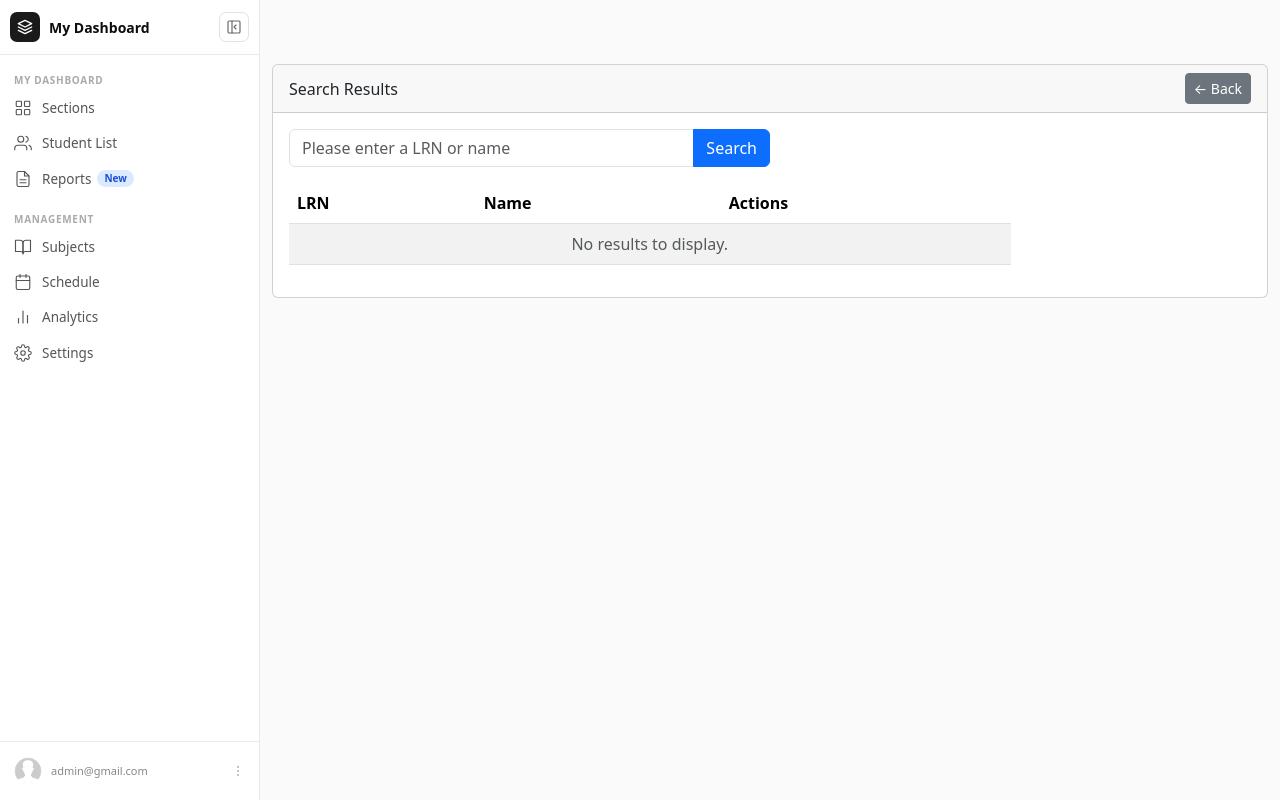
After one commit to backendbyMel/edually, a Django app: page /section/detail/1/search/ in a window 1280 px wide. The commit adds this page. Run offline with Django 5.2, Linux system fonts and the light colour scheme; a user stored in the database is signed in; data comes from the database, SQL or seed files in the repository; both versions use the stored data as it was after the commit; some libraries are stand-ins or nearby versions.

Commit message:
feat: enrollment feature

```diff
--- a/eduAlly/urls.py
+++ b/eduAlly/urls.py
@@ -32,6 +32,7 @@ urlpatterns = [
     path('section/', include('sections.urls')),
     path('student/', include('students.urls')),
 
+
 ]
 
 if settings.DEBUG:
--- /dev/null
+++ b/enrollment/templates/enrollment/search_results.html
@@ -0,0 +1,59 @@
+{% extends 'users/base.html' %}
+{% block content %}
+
+<div class="card mt-3">
+  <div class="card-header d-flex justify-content-between align-items-center">
+    <span>Search Results</span>
+    <a href="javascript:history.back()" class="btn btn-secondary btn-sm">← Back</a>
+  </div>
+
+  <div class="card-body">
+    <!-- Search bar so they can search again without going back -->
+    <form action="{% url 'search-student' section.pk %}" method="GET">
+      <div class="input-group mb-3 w-50">
+        <input type="search" class="form-control" placeholder="Please enter a LRN or name"
+               name="student_name" value="{{ query }}">
+        <button class="btn btn-primary" type="submit">Search</button>
+      </div>
+    </form>
+
+    {% if query %}
+      <p class="text-muted">
+        {% if results %}
+          {{ results|length }} result{{ results|length|pluralize }} for "<strong>{{ query }}</strong>"
+        {% else %}
+          No students found for "<strong>{{ query }}</strong>"
+        {% endif %}
+      </p>
+    {% endif %}
+
+    <table class="table table-striped table-hover w-75">
+      <thead>
+        <tr>
+          <th scope="col">LRN</th>
+          <th scope="col">Name</th>
+          <th scope="col">Actions</th>
+        </tr>
+      </thead>
+      <tbody>
+        {% for student in results %}
+          <tr>
+            <td>{{ student.lrn }}</td>
+            <td>{{ student.last_name }}, {{ student.first_name }}</td>
+
+            <td>
+              <a href="{% url 'student-detail' student.id %}" class="btn btn-info btn-sm">View</a>
+              <a href="{% url 'enroll-student' section.pk student.id %}" class="btn btn-info btn-sm">Enroll</a>
+            </td>
+          </tr>
+        {% empty %}
+          <tr>
+            <td colspan="4" class="text-center text-muted">No results to display.</td>
+          </tr>
+        {% endfor %}
+      </tbody>
+    </table>
+  </div>
+</div>
+
+{% endblock %}
--- /dev/null
+++ b/enrollment/urls.py
@@ -0,0 +1,7 @@
+from django.urls import path
+from .views import search_student, enroll_student
+
+urlpatterns = [
+    path('', search_student,name='search-student'),
+    path('enroll/<int:student_pk>', enroll_student,name='enroll-student'),
+]
--- a/enrollment/views.py
+++ b/enrollment/views.py
@@ -1,3 +1,42 @@
-from django.shortcuts import render
+from django.shortcuts import get_object_or_404, redirect, render
+from .models import Student, Section, Enrollment
+from django.db.models import Q
+from django.contrib import messages
+from django.contrib.auth.decorators import login_required
+# Create your views here.
 
-# Create your views here.
+@login_required
+def search_student(request, section_pk):
+    section = get_object_or_404(Section, pk=section_pk)
+    query = request.GET.get('student_name', '').strip()
+    results = []
+
+    if query:
+        results = Student.objects.filter(
+            Q(lrn__icontains=query) |
+            Q(first_name__icontains=query) |
+            Q(last_name__icontains=query)
+        ).filter(added_by=request.user).order_by('last_name', 'first_name')
+
+    return render(request, 'enrollment/search_results.html', {
+        'section': section,
+        'results': results,
+        'query': query,
+    })
+
+@login_required
+def enroll_student(request, section_pk, student_pk):
+    section = get_object_or_404(Section, pk=section_pk)
+    student = get_object_or_404(Student, pk=student_pk)
+
+    enrollment, created = Enrollment.objects.get_or_create(
+        section=section,
+        student=student,
+        added_by=request.user
+    )
+    if created:
+        messages.success(request, 'Student is just enrolled')
+    else:
+        messages.warning(request, 'Student is already enrolled')
+
+    return redirect('section-detail', pk=section_pk)
--- a/sections/urls.py
+++ b/sections/urls.py
@@ -1,4 +1,4 @@
-from django.urls import path
+from django.urls import path, include
 from .views import SectionListView, SectionDetailView, SectionCreateView, SectionUpdateView, SectionDeleteView
 
 urlpatterns = [
@@ -7,4 +7,5 @@ urlpatterns = [
     path('detail/<int:pk>/update', SectionUpdateView.as_view(),name='section-update'),
     path('create/', SectionCreateView.as_view(),name='section-create'),
     path('detail/<int:pk>/delete', SectionDeleteView.as_view(),name='section-delete'),
+    path('detail/<int:section_pk>/search/', include('enrollment.urls')),
 ]
```
Also changed, not shown: enrollment/models.py (+9 -0 lines), sections/templates/sections/section_detail.html (+49 -3 lines), sections/views.py (+8 -0 lines), students/views.py (+0 -9 lines), db.sqlite3, enrollment/migrations/0001_initial.py (added), enrollment/migrations/0002_remove_enrollment_status.py (added).
